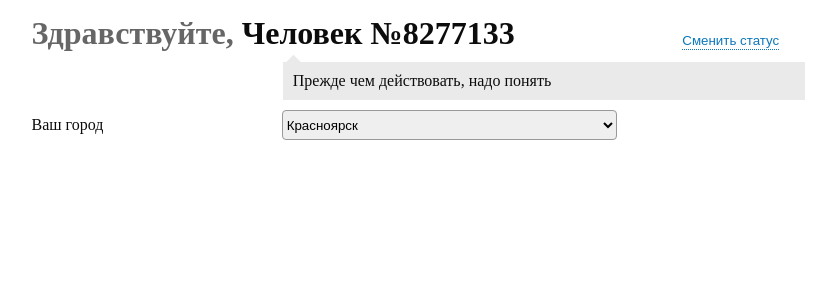
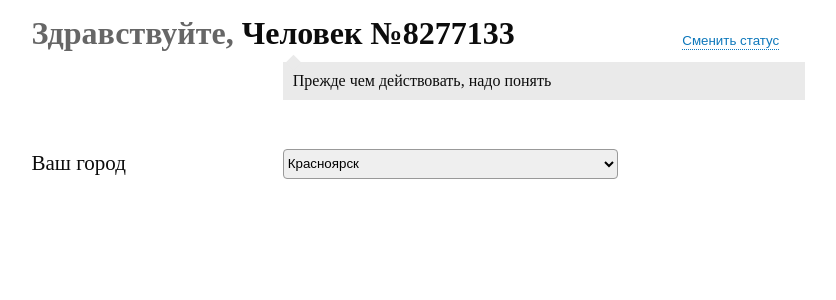
Before and after one commit to comeall09/au_test, a React (Create React App) app: page / in a window 1280 px wide. Shown: the top 300 px of the page, without its empty margins (106-942 px from the left). Built offline with nearby package versions, Linux system fonts and the light colour scheme.

Commit message:
cities widget done

```diff
--- a/src/app/App.tsx
+++ b/src/app/App.tsx
@@ -1,3 +1,5 @@
+import { MyBlock } from "../shared/ui/MyBlock/MyBlock";
+import { MyInput } from "../shared/ui/MyInput";
 import { SelectCountryBar } from "../widgets/ui/SelectCity/ui/SelectCityBar";
 import { StatusBar } from "../widgets/ui/StatusBar/StatusBar";
 import s from './app.module.scss'
--- /dev/null
+++ b/src/shared/ui/MyBlock/myBlock.module.scss
@@ -0,0 +1,5 @@
+.wrap {
+	display: grid;
+	grid-template-columns: 1fr 2fr 2fr;
+	gap: 15px;
+}
--- a/src/widgets/ui/SelectCity/ui/SelectCityBar.tsx
+++ b/src/widgets/ui/SelectCity/ui/SelectCityBar.tsx
@@ -18,7 +18,6 @@ export const SelectCountryBar = () => {
           <select className={s.selectBtn}>
             {cities.map(city => <option onClick={() => selectCity(city.city)} selected={city.city === selectedCity && true}>{city.city}</option>)}
           </select>
-          <p>Ваш новый пароль должен содержать не менее 5 символов.</p>
         </div>
       </div>
     </>
--- a/src/widgets/ui/SelectCity/ui/selectCity.module.scss
+++ b/src/widgets/ui/SelectCity/ui/selectCity.module.scss
@@ -1,7 +1,9 @@
 .selectWrap {
+  margin: 30px 0;
   width: 100%;
-  display: flex;
-  justify-content: space-between;
+  display: grid;
+  grid-template-columns:  1fr 3fr;
+  font-size: 21px;
 
   .innerWrap {
     display: flex;
@@ -20,9 +22,5 @@
         outline: none;
       }
     }
-
-    p {
-      opacity: 0;
-    }
   }
 }
```
Also changed, not shown: src/shared/ui/MyBlock/MyBlock.tsx (added, +16 -0 lines).
